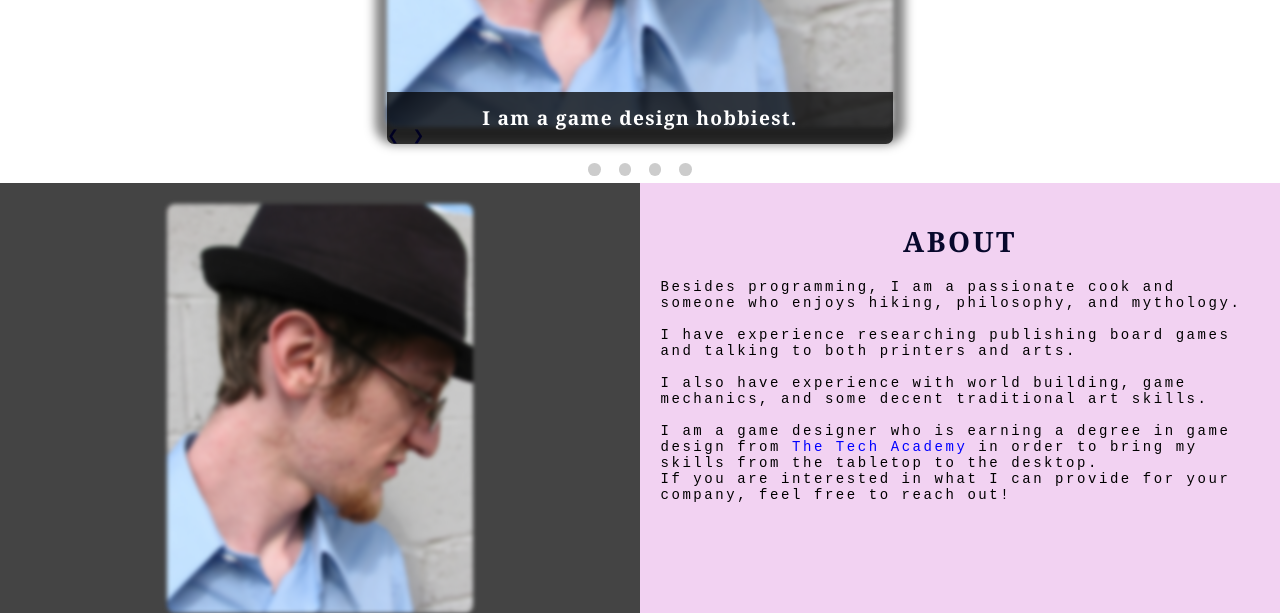
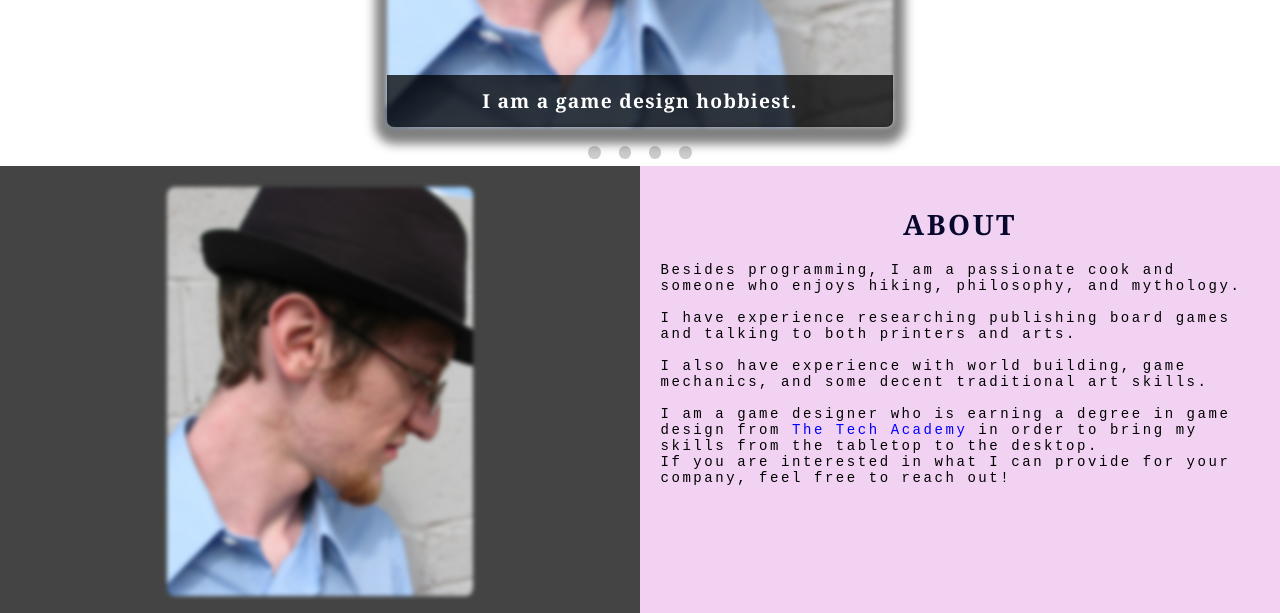
Before and after one commit to Arreclain/Arreclain.github.io, a plain HTML site: page index.html in a window 1280 px wide. Shown: the part 900-1513 px from the top of the page. Drawn offline with Linux system fonts and the light colour scheme.

Commit message:
Removed teh faulty Next and Previous Arrows

```diff
--- a/index.html
+++ b/index.html
@@ -73,8 +73,8 @@
                     <div class="slideshowText">Let me show you what I can <html lang="en">
                     </div>
                 </div>
-                <a class="Previous" onclick="plusSlides(-1)">&#10094</a>
-                <a class="Next" onclick="plusSlides(1)">&#10095</a>
+              <!-- <a class="Previous" onclick="plusSlides(-1)">&#10094</a>
+                <a class="Next" onclick="plusSlides(1)">&#10095</a>  -->
             </div>
             <br>
             <div style="text-align: center;">
--- a/stylesheet/stylesheet.css
+++ b/stylesheet/stylesheet.css
@@ -225,6 +225,7 @@ footer {
 }
 
 /*Next and Previous Buttons*/
+/*
 .Previous,
 .Next {
     z-index: 5;
@@ -241,7 +242,7 @@ footer {
 .Next:hover {
     background-color: rgba(0, 0, 0, 0.8);
     color: white;
-}
+} */
 
 .slideshowText {
     color: white;
```
